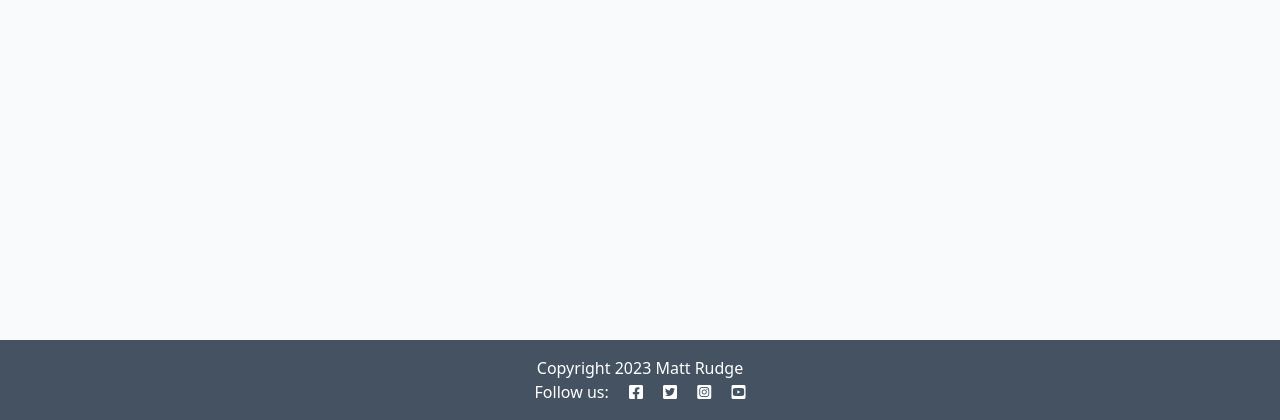
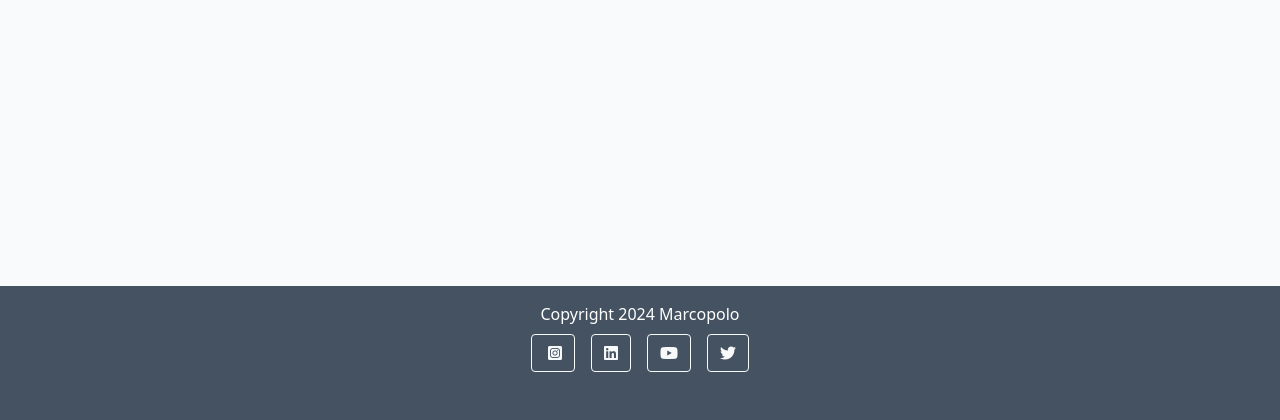
Before and after one commit to Marcopolo1975/portfolio-project-copy, a Django app: page / in a window 1280 px wide. Shown: the part 380-800 px from the top of the page. Run offline with Django 4.2, Linux system fonts and the light colour scheme; data that the repository does not hold is empty; parts of the project's set-up code (start-up, migrations or seed data) failed here and were passed over; some libraries are stand-ins or nearby versions.

Commit message:
add socil media links

```diff
--- a/blog/templates/blog/index.html
+++ b/blog/templates/blog/index.html
@@ -67,5 +67,5 @@
 {% endblock %}
 <!--copyright block-->
 {% block copyright %}
-Copyright 2023 Matt Rudge
+Copyright 2024 Marcopolo
 {% endblock %}
--- a/static/css/style.css
+++ b/static/css/style.css
@@ -168,3 +168,10 @@ body {
 .approval {
     color: rgb(222, 146, 168);
 }
+
+/* social media links*/
+.mb-4 {
+    display:flex;
+    justify-content: center;
+
+}
--- a/templates/base.html
+++ b/templates/base.html
@@ -108,15 +108,29 @@
     <footer class="footer mt-auto py-3 dark-bg">
         <p class="m-0 text-center text-white">
                 {% block copyright %}
-            Made by Code Instituters
+            Made by Marcopolo
                 {% endblock copyright %}
         </p>
-
-        <p class="m-0 text-center text-white">Follow us: <i class="fab fa-facebook-square ms-3"></i>
+        <!-- Social Media Section -->
+        <div class="mb-4">
+            <!-- Instagram -->
+            <a class="btn btn-outline-light btn-floating m-2" href="https://www.instagram.com/" target="_blank" rel="noopener"
+                aria-label="Visit our Instagram page (opens in a new tab)" role="button"><i class="fab fa-instagram-square ms-1"></i></a>
+            <!-- Linked In -->
+            <a class="btn btn-outline-light btn-floating m-2" href="https://www.linkedin.com/" target="_blank" rel="noopener"
+                aria-label="Visit our Linkedin page (opens in a new tab)" role="button"><i class="fab fa-linkedin"></i></a>
+            <!-- Youtube -->
+            <a class="btn btn-outline-light btn-floating m-2" href="https://youtube.com/" target="_blank" rel="noopener"
+                aria-label="Visit our Youtube page (opens in a new tab)" role="button"><i class="fab fa-youtube"></i></a>
+            <!-- Twitter -->
+            <a class="btn btn-outline-light btn-floating m-2" href="https://twitter.com/" target="_blank" rel="noopener"
+                aria-label="Visit our Twitter page (opens in a new tab)" role="button"><i class="fab fa-twitter"></i></a>
+        </div>
+       <!-- <p class="m-0 text-center text-white">Follow us: <i class="fab fa-facebook-square ms-3"></i>
             <i class="fab fa-twitter-square ms-3"></i>
             <i class="fab fa-instagram-square ms-3"></i>
             <i class="fab fa-youtube-square ms-3"></i>
-        </p>
+        </p>-->
     </footer>
 
     <script src="https://cdn.jsdelivr.net/npm/bootstrap@5.0.1/dist/js/bootstrap.bundle.min.js"
```
